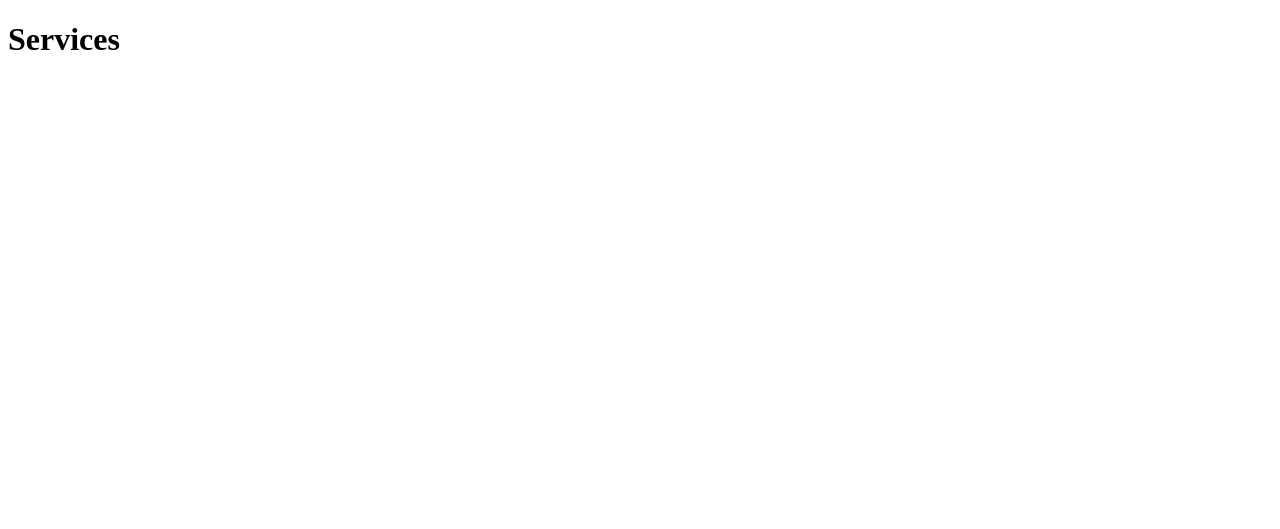
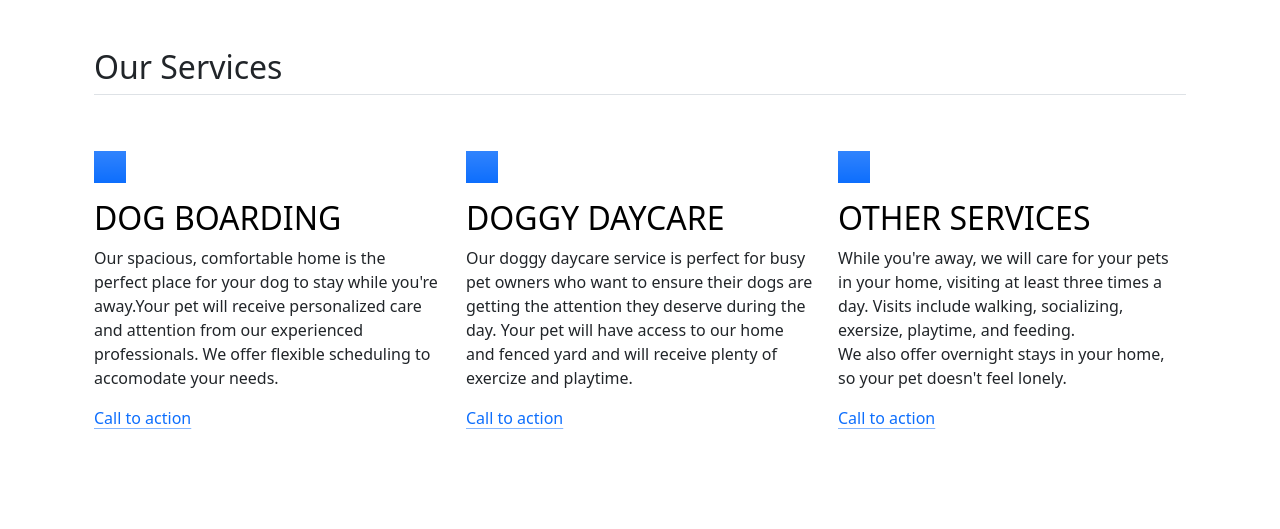
Before and after one commit to Victorabkin/vicspetcare, a plain HTML site: page services.html in a window 1280 px wide. Drawn offline with nearby package versions, Linux system fonts and the light colour scheme.

Commit message:
Add files via upload

```diff
--- a/services.html
+++ b/services.html
@@ -3,9 +3,56 @@
 <head>
     <meta charset="UTF-8">
     <meta name="viewport" content="width=device-width, initial-scale=1.0">
-    <title>Document</title>
+    <title>Our Services</title>
+    <link href="https://cdn.jsdelivr.net/npm/bootstrap@5.3.0/dist/css/bootstrap.min.css" rel="stylesheet" integrity="sha384-9ndCyUaIbzAi2FUVXJi0CjmCapSmO7SnpJef0486qhLnuZ2cdeRhO02iuK6FUUVM" crossorigin="anonymous">
 </head>
+
 <body>
-    <h1>Services</h1>
+    <div class="container px-4 py-5" id="featured-3">
+        <h2 class="pb-2 border-bottom">Our Services</h2>
+        <div class="row g-4 py-5 row-cols-1 row-cols-lg-3">
+          <div class="feature col">
+            <div class="feature-icon d-inline-flex align-items-center justify-content-center text-bg-primary bg-gradient fs-2 mb-3">
+              <svg class="bi" width="1em" height="1em"><use xlink:href="#collection"></use></svg>
+            </div>
+            <h3 class="fs-2 text-body-emphasis">DOG BOARDING</h3>
+            <p>Our spacious, comfortable home is the perfect place for your dog to stay while you're away.Your pet
+                will receive personalized care and attention from our experienced professionals. We offer flexible scheduling
+                to accomodate your needs.
+            </p>
+            <a href="#" class="icon-link">
+              Call to action
+              <svg class="bi"><use xlink:href="#chevron-right"></use></svg>
+            </a>
+          </div>
+          <div class="feature col">
+            <div class="feature-icon d-inline-flex align-items-center justify-content-center text-bg-primary bg-gradient fs-2 mb-3">
+              <svg class="bi" width="1em" height="1em"><use xlink:href="#people-circle"></use></svg>
+            </div>
+            <h3 class="fs-2 text-body-emphasis">DOGGY DAYCARE</h3>
+            <p>Our doggy daycare service is perfect for busy pet owners who want to ensure their dogs are getting the attention they
+                deserve during the day. Your pet will have access to our home and fenced yard and will receive plenty of exercize and playtime.
+            </p>
+            <a href="#" class="icon-link">
+              Call to action
+              <svg class="bi"><use xlink:href="#chevron-right"></use></svg>
+            </a>
+          </div>
+          <div class="feature col">
+            <div class="feature-icon d-inline-flex align-items-center justify-content-center text-bg-primary bg-gradient fs-2 mb-3">
+              <svg class="bi" width="1em" height="1em"><use xlink:href="#toggles2"></use></svg>
+            </div>
+            <h3 class="fs-2 text-body-emphasis">OTHER SERVICES</h3>
+            <p>While you're away, we will care for your pets in your home, visiting at least three times a day.
+                Visits include walking, socializing, exersize, playtime, and feeding.</br>
+                We also offer overnight stays in your home, so your pet doesn't feel lonely.
+            </p>
+            <a href="#" class="icon-link">
+              Call to action
+              <svg class="bi"><use xlink:href="#chevron-right"></use></svg>
+            </a>
+          </div>
+        </div>
+      </div>
+    <script src="/docs/5.3/dist/js/bootstrap.bundle.min.js" integrity="sha384-geWF76RCwLtnZ8qwWowPQNguL3RmwHVBC9FhGdlKrxdiJJigb/j/68SIy3Te4Bkz" crossorigin="anonymous"></script>
 </body>
-</html>
```
